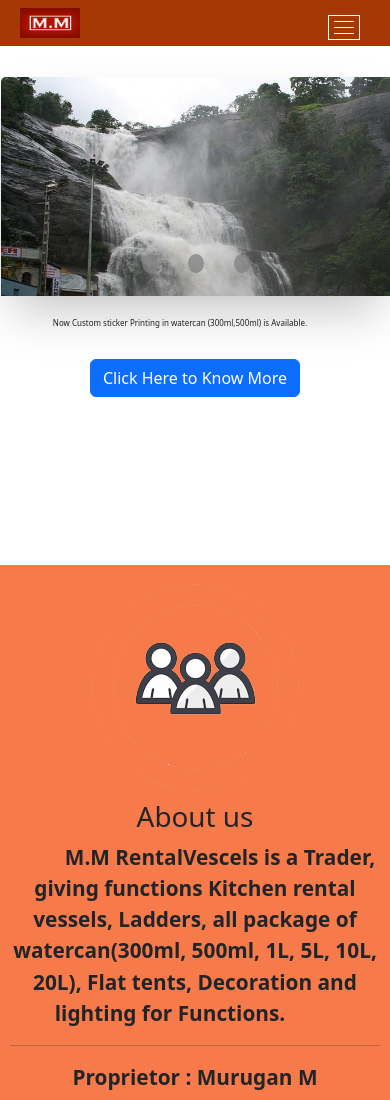
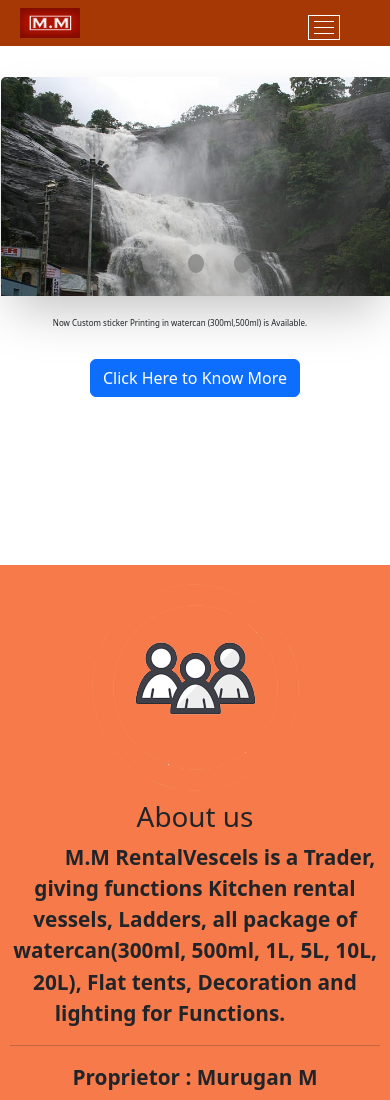
Before and after one commit to Sudhan-2001/mmrentalvesscels, a plain HTML site: page index.html in a window 390 px wide. Shown: the top 1100 px of the page. Drawn offline with nearby package versions, Linux system fonts and the light colour scheme.

Commit message:
Update style.css

```diff
--- a/style.css
+++ b/style.css
@@ -217,7 +217,7 @@ footer p{padding: 20px;}
     color: white; text-decoration: none;font-size: 10px;  }
     .navbar .navbar-item ul li :hover{font-weight: bold;position: relative;}
   .navbar-btn{
-    border:none;  background: none; border:1px solid white; padding:5px; position: absolute;right:30px;top:15px;cursor: pointer;  }
+    border:none;  background: none; border:1px solid white; padding:5px; position: absolute;right:50px;top:15px;cursor: pointer;  }
   .navbar-btn span{
     display: block; width: 20px;border-top:1px solid white;}
   .navbar-btn span:not(:last-child){
```
